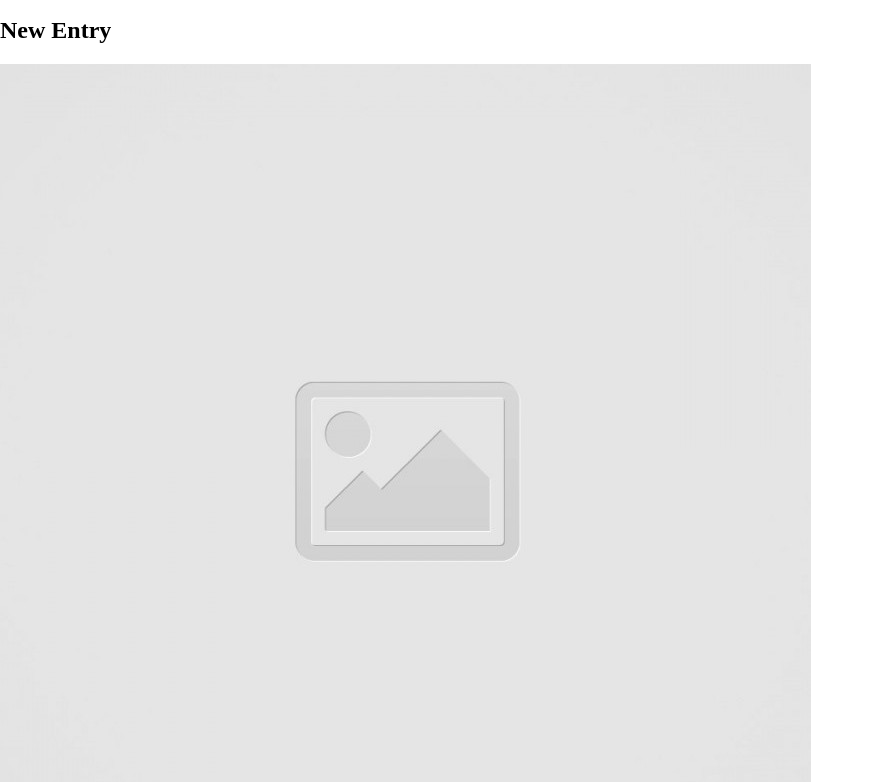
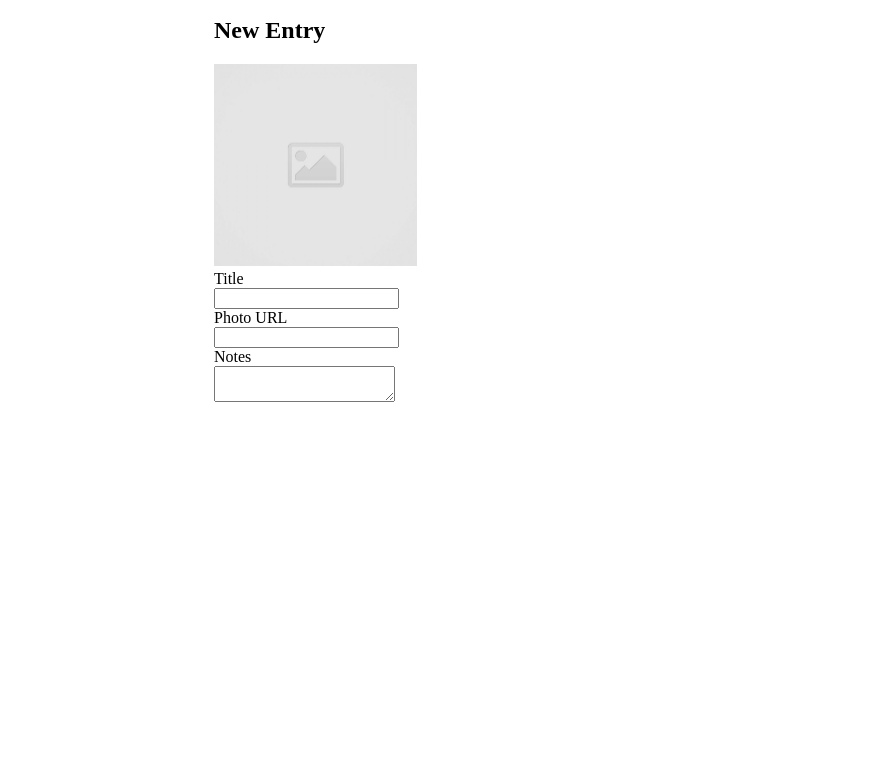
Before and after one commit to brij8/code-journal, a website: page index.html in a window 1280 px wide. Shown: the part 70-852 px from the top of the page, without its empty margins (0-874 px from the left). After the commit the page ends 818 px from the top, so only its background shows below. Drawn offline with Linux system fonts and the light colour scheme.

Commit message:
not really a commit, just pushing this so i can switch dir

```diff
--- a/css/styles.css
+++ b/css/styles.css
@@ -2,3 +2,15 @@
   width: 200px;
   height: 400px;
 }
+
+.image {
+  max-width: 100%;
+  max-height: 100%;
+  margin: auto;
+}
+
+img {
+  max-width: 25%;
+  max-height: 25%;
+  margin: auto;
+}
--- a/index.html
+++ b/index.html
@@ -15,27 +15,69 @@
   <link rel="stylesheet" href="css/styles.css">
 </head>
 <body>
-  <div class="container"></div>
+  <div class="container">
+    <div class="row">
       <header>
         <h2>Code Journal</h2>
       </header>
+    </div>
     <main>
+      <div data-view="entry-form">
+
+        <form action="" method="post">
 
           <div class="row">
-      <div data-view="entry-form">
-        <form action="" method="post">
             <h2>New Entry</h2>
-          <img src="images/placeholder-image-square.jpg">
-          <label for="title">Title</label>
-          <input type="text" id="title">
-          <label for="photo-url">Photo URL</label>
-          <input type="text" id="photo-url">
-          <label for="notes">Notes</label>
-          <textarea name="notes"></textarea>
-        </form>
+          </div>
+
+          <div class="row">
+            <div class="column-2">
+
+              <div class="row">
+                <div class="image">
+                  <img src="images/placeholder-image-square.jpg" alt="placeholder">
                 </div>
               </div>
 
+              <div class="row">
+                <div class="title">
+                  <div class="title-label">
+                    <label for="title">Title</label>
+                  </div>
+                  <div class="title-input">
+                    <input type="text" id="title">
+                  </div>
+                </div>
+              </div>
+
+              <div class="row">
+                <div class="photoURL">
+                  <div class="photoURL-label">
+                    <label for="photo-url">Photo URL</label>
+                  </div>
+                  <div class="photoURL-input">
+                    <input type="text" id="photo-url">
+                  </div>
+                </div>
+              </div>
+
+            </div>
+          </div>
+
+          <div class="row">
+            <div class="notes">
+              <div class="notes-label">
+                <label for="notes">Notes</label>
+              </div>
+              <div class="notes-input">
+                <textarea name="notes"></textarea>
+              </div>
+            </div>
+          </div>
+
+        </form>
+
+      </div>
     </main>
   </div>
   <script src="js/data.js"></script>
```
Lines whose indentation alone changed are shown as unchanged.
